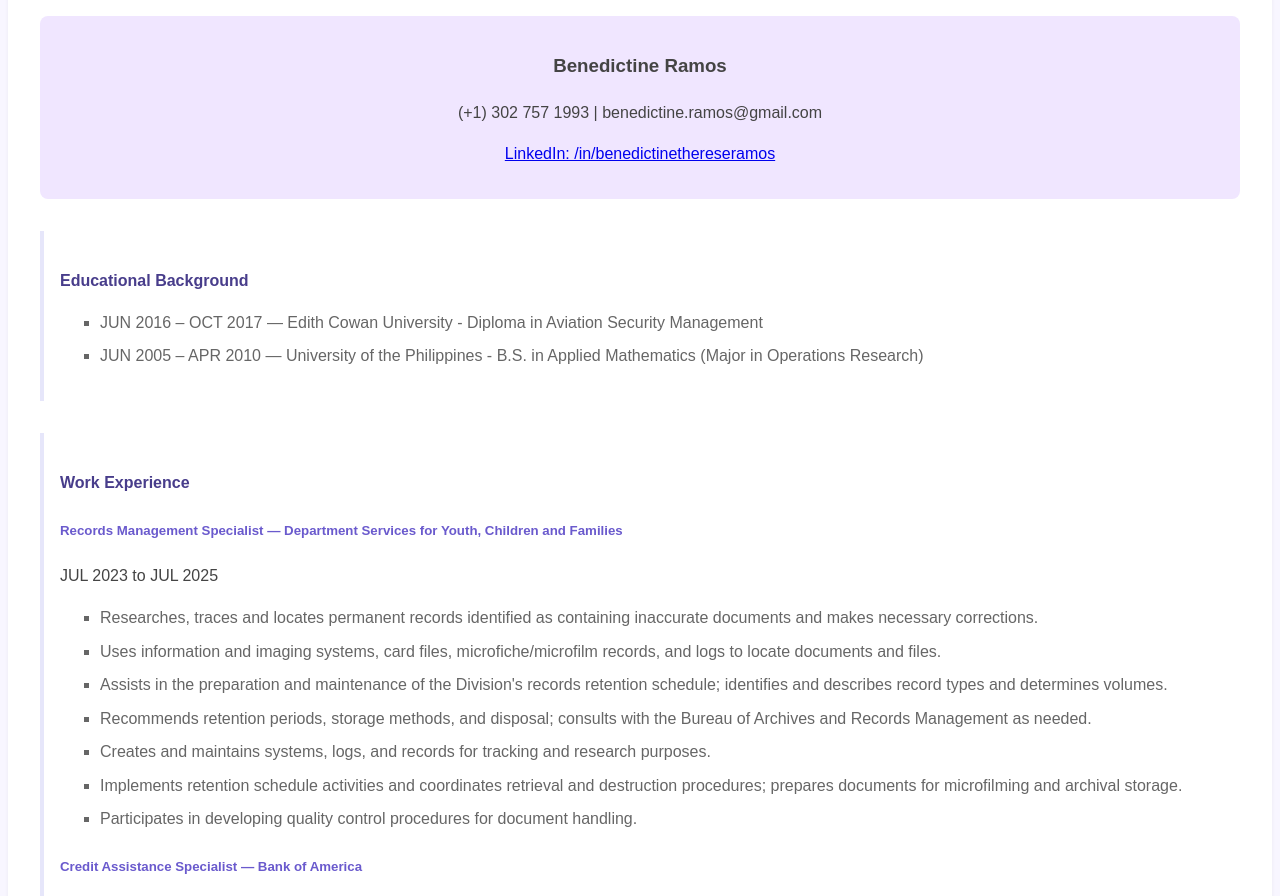
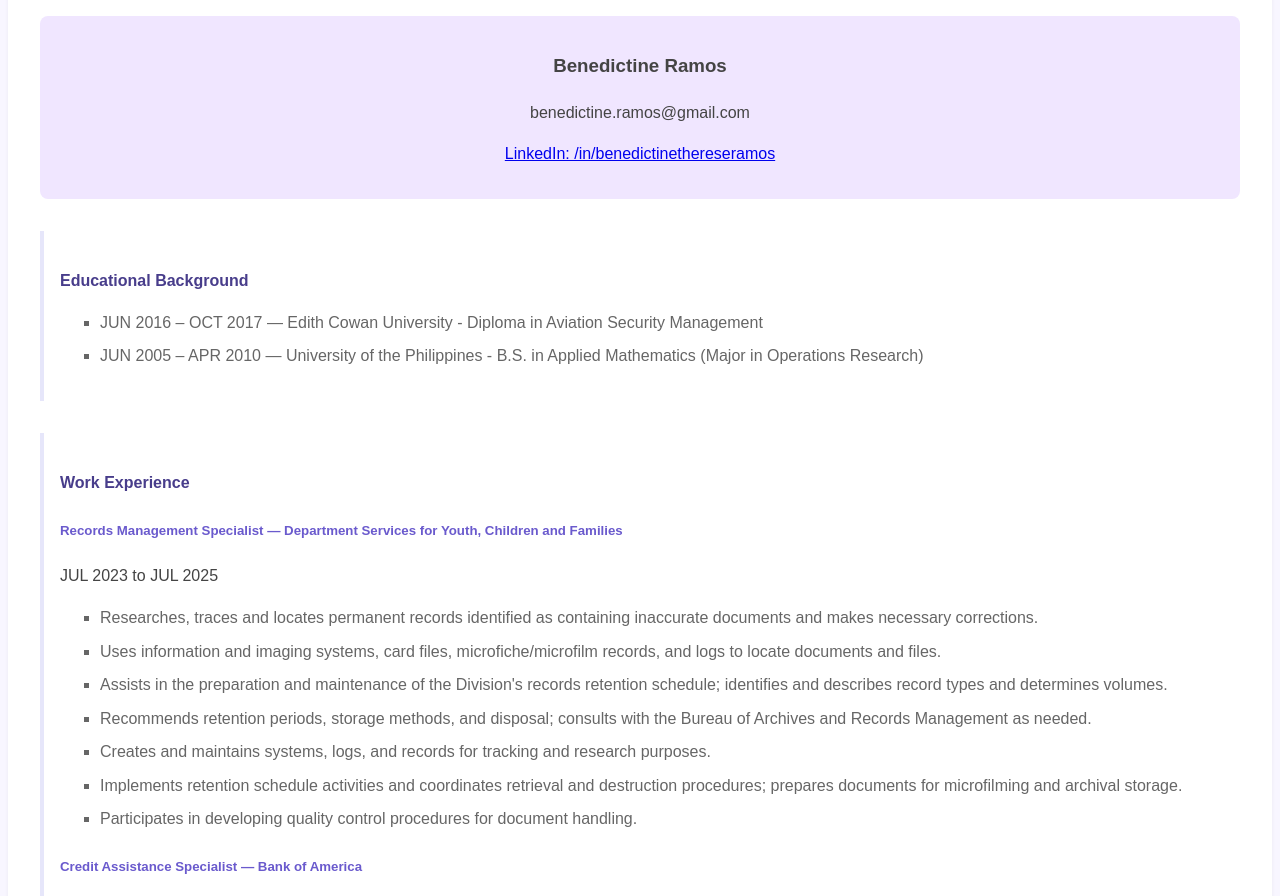
Before and after one commit to benedictineramos-web/My-Projects, a plain HTML site: page index.html in a window 1280 px wide. Shown: the part 1303-2199 px from the top of the page. Drawn offline with Linux system fonts and the light colour scheme.

Commit message:
Update on my resume

```diff
--- a/index.html
+++ b/index.html
@@ -188,7 +188,7 @@
 
         <div class="resume-contact">
             <h3>Benedictine Ramos</h3>
-            <p>(+1) 302 757 1993 | benedictine.ramos@gmail.com</p>
+            <p>benedictine.ramos@gmail.com</p>
             <p><a href="https://www.linkedin.com/in/benedictinethereseramos" target="_blank" rel="noopener">LinkedIn: /in/benedictinethereseramos</a></p>
         </div>
 
```
